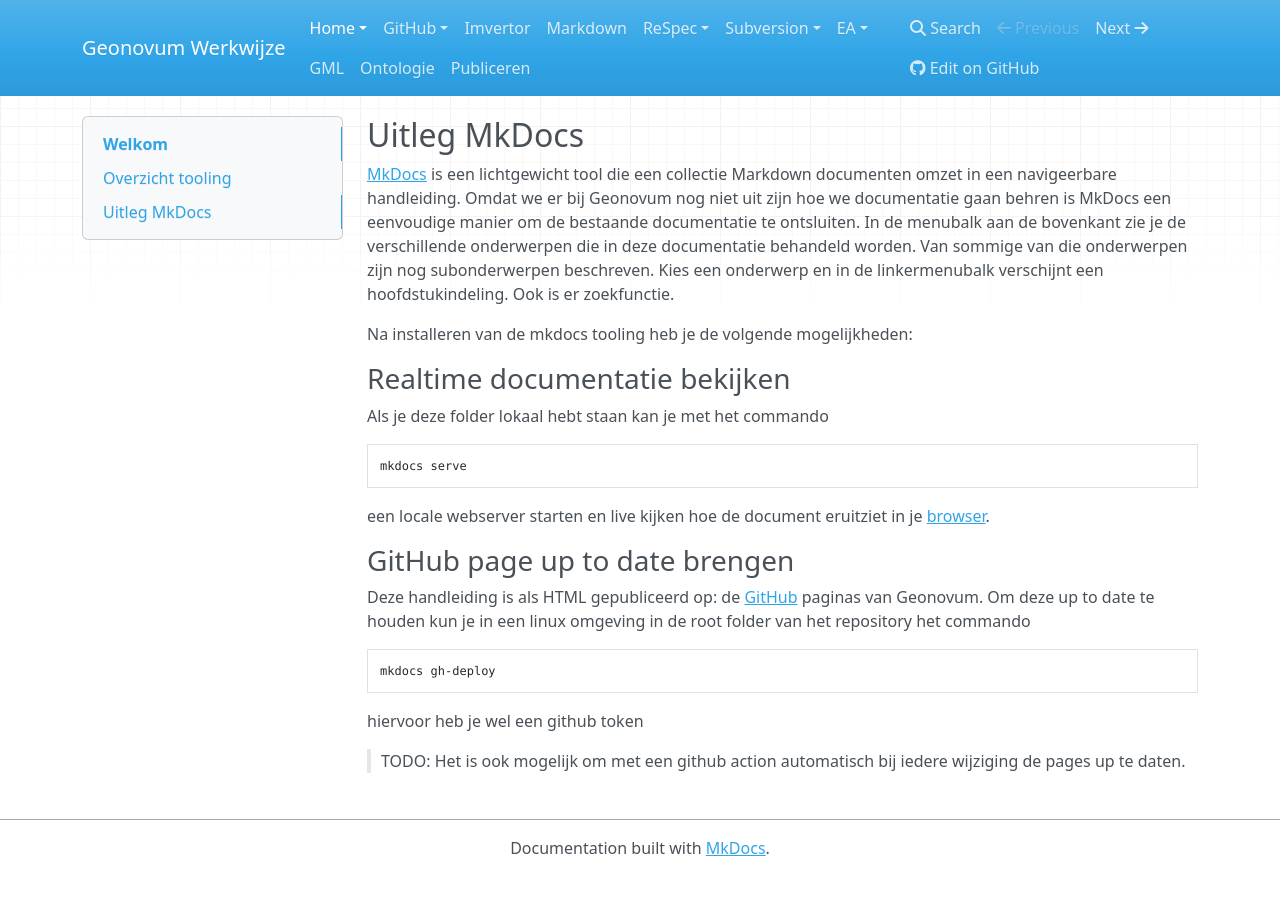
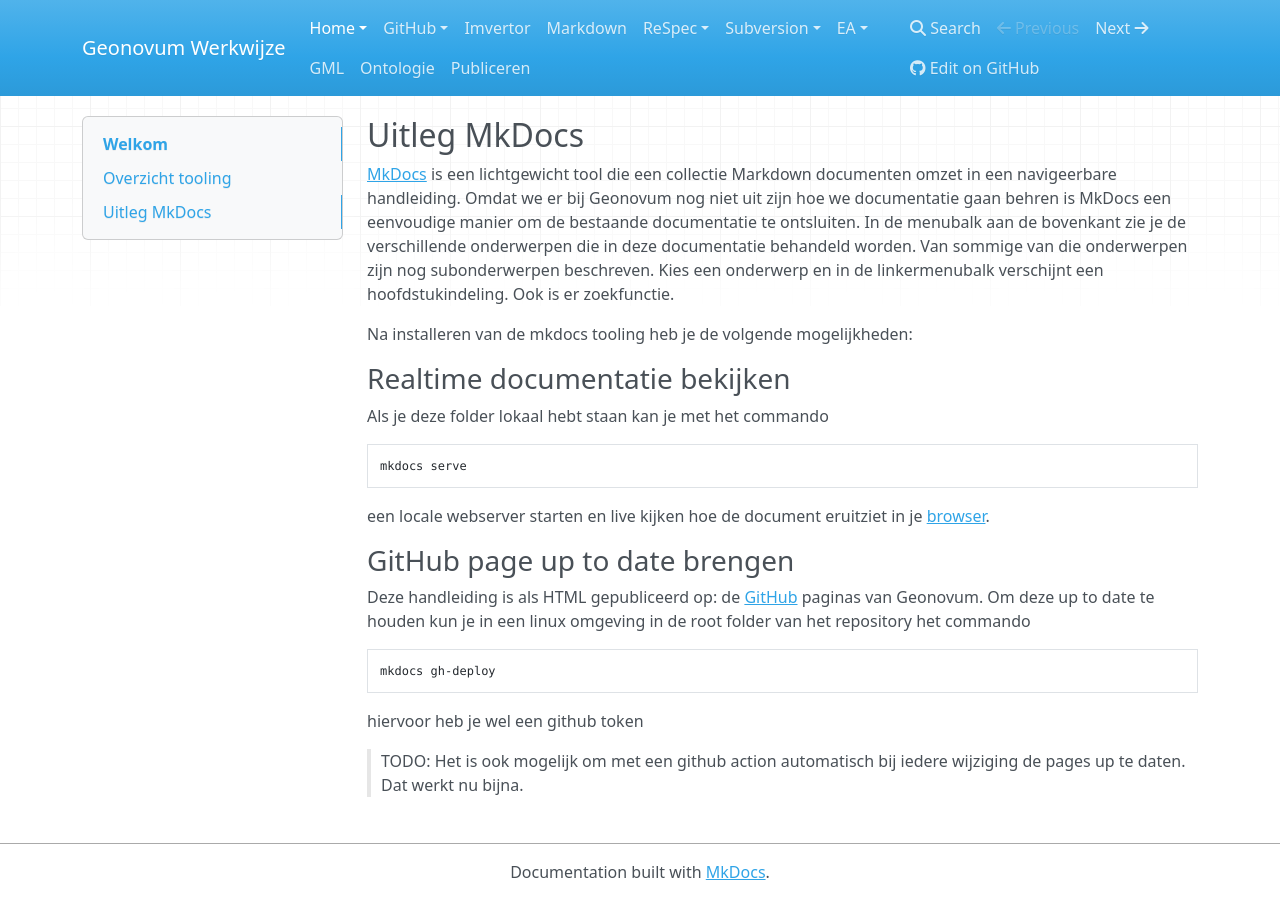
Before and after one commit to Geonovum/handleiding-tooling, an MkDocs documentation site: the page built from docs/index.md, in a window 1280 px wide and 900 px high, scrolled down 1017 px. Built offline with MkDocs 1.6.1, drawn with Linux system fonts in a browser that asks for light colours; nearby versions of some CDN libraries; before the commit the page ends 1893 px from its top, so only the background shows below that.

Commit message:
even kijken of de github action werkt.

```diff
--- a/docs/index.md
+++ b/docs/index.md
@@ -87,5 +87,5 @@ hiervoor heb je wel een github token
 
 >
 > TODO: Het is ook mogelijk om met een github action automatisch bij iedere
-> wijziging de pages up te daten.
+> wijziging de pages up te daten. Dat werkt nu bijna.
 >
```
Also changed, not shown: docs/ReSpec-Checklists.md (+1 -1 lines).
